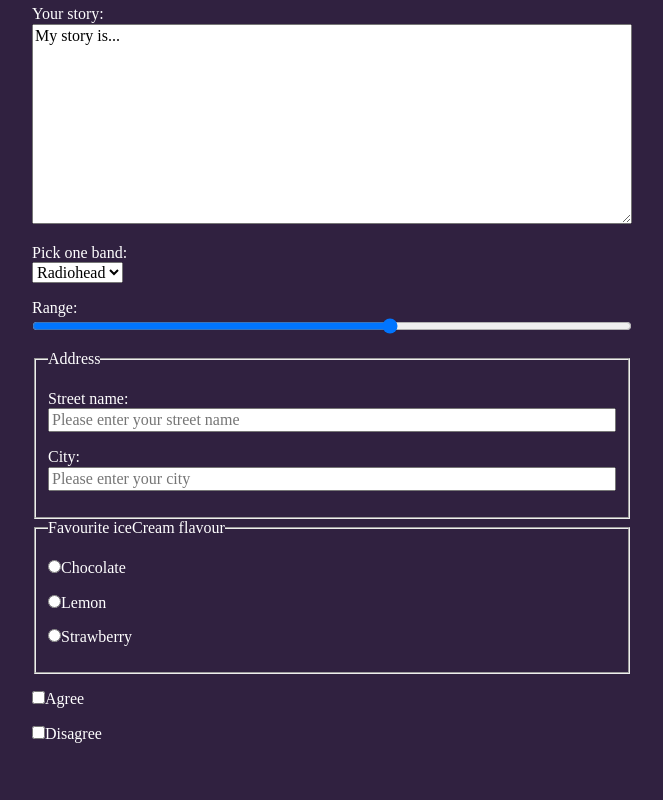
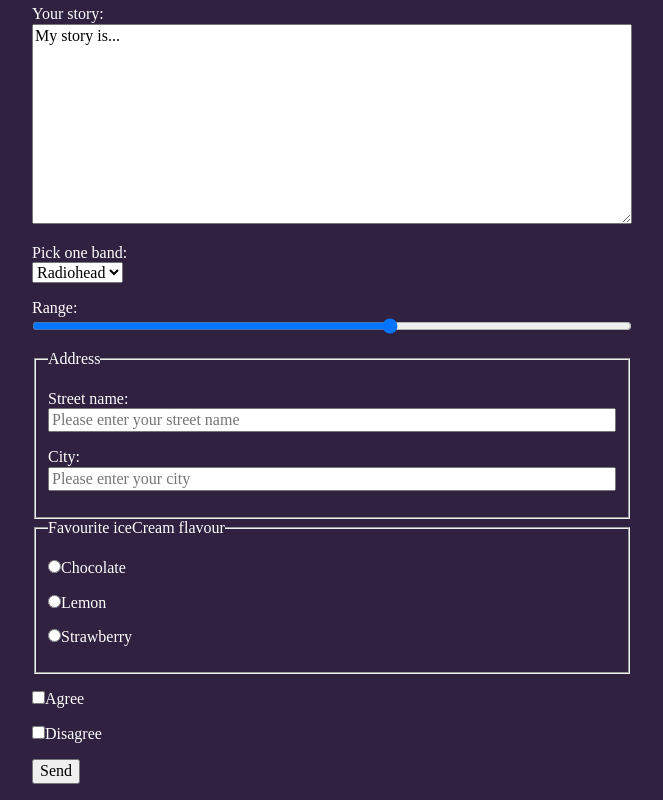
Before and after one commit to Kamil-Siwiec/web-form, a plain HTML site: page index.html in a window 1280 px wide. Shown: the part 486-1286 px from the top of the page, without its empty margins (308-971 px from the left). Before the commit the page ends 1245 px from the top, so only its background shows below. Drawn offline with Linux system fonts and the light colour scheme.

Commit message:
add submit

```diff
--- a/index.html
+++ b/index.html
@@ -189,6 +189,10 @@
             <input name="agreement" type="checkbox" value="disagree" />Disagree
           </label>
         </p>
+
+        <p>
+          <input name="agreement" type="submit" value="Send"/>
+        </p>
       </form>
     </main>
   </body>
```
